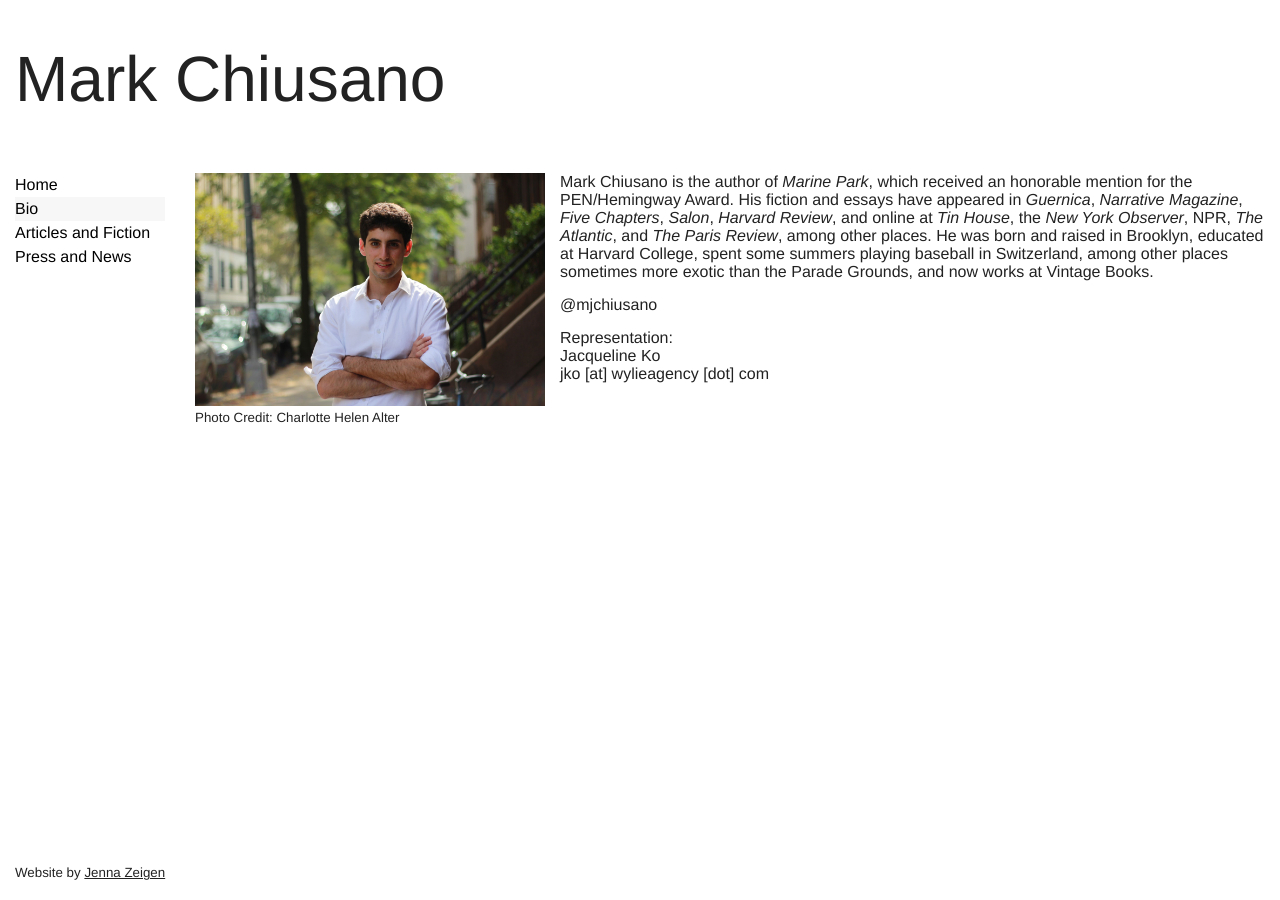
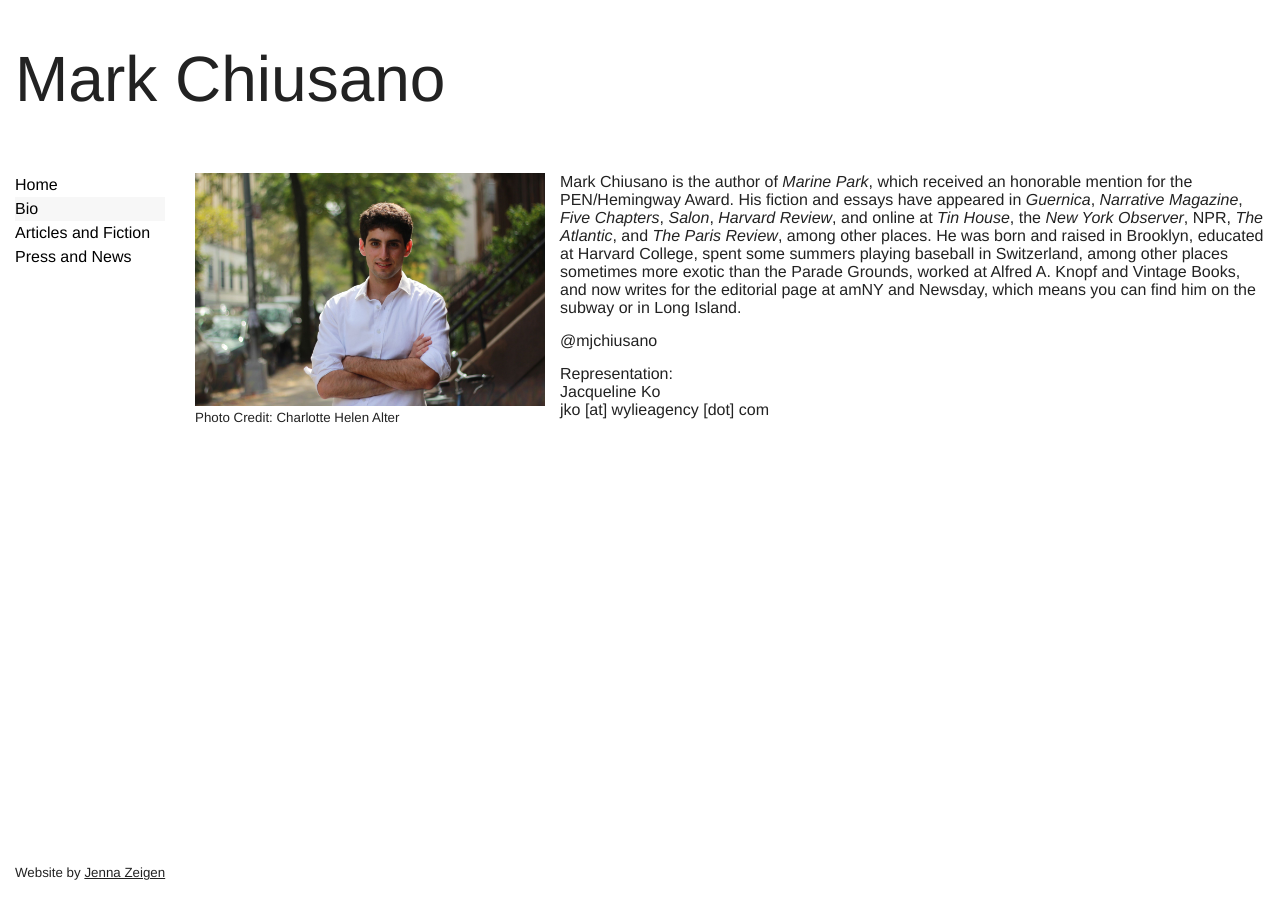
Before and after one commit to mjchiusano/mjchiusano.github.io, a Jekyll site: the page built from bio.html, in a window 1280 px wide. Built offline with Jekyll 4.4.1, drawn with Linux system fonts in a browser that asks for light colours; Markdown is read by kramdown in place of the engine named in the settings.

Commit message:
amny update

```diff
--- a/bio.html
+++ b/bio.html
@@ -8,7 +8,7 @@
   <small>Photo Credit: Charlotte Helen Alter</small>
 </div>
 
-<p class="gutter-pad-bottom">Mark Chiusano is the author of <i>Marine Park</i>, which received an honorable mention for the PEN/Hemingway Award. His fiction and essays have appeared in <i>Guernica</i>, <i>Narrative Magazine</i>, <i>Five Chapters</i>, <i>Salon</i>, </i><i>Harvard Review</i>, and online at <i>Tin House</i>, the <i>New York Observer</i>, NPR, <i>The Atlantic</i>, and <i>The Paris Review</i>, among other places. He was born and raised in Brooklyn, educated at Harvard College, spent some summers playing baseball in Switzerland, among other places sometimes more exotic than the Parade Grounds, and now works at Vintage Books.</p>
+<p class="gutter-pad-bottom">Mark Chiusano is the author of <i>Marine Park</i>, which received an honorable mention for the PEN/Hemingway Award. His fiction and essays have appeared in <i>Guernica</i>, <i>Narrative Magazine</i>, <i>Five Chapters</i>, <i>Salon</i>, </i><i>Harvard Review</i>, and online at <i>Tin House</i>, the <i>New York Observer</i>, NPR, <i>The Atlantic</i>, and <i>The Paris Review</i>, among other places. He was born and raised in Brooklyn, educated at Harvard College, spent some summers playing baseball in Switzerland, among other places sometimes more exotic than the Parade Grounds, worked at Alfred A. Knopf and Vintage Books, and now writes for the editorial page at amNY and Newsday, which means you can find him on the subway or in Long Island.</p>
 
 <p class="gutter-pad-bottom">@mjchiusano</p>
 
```
